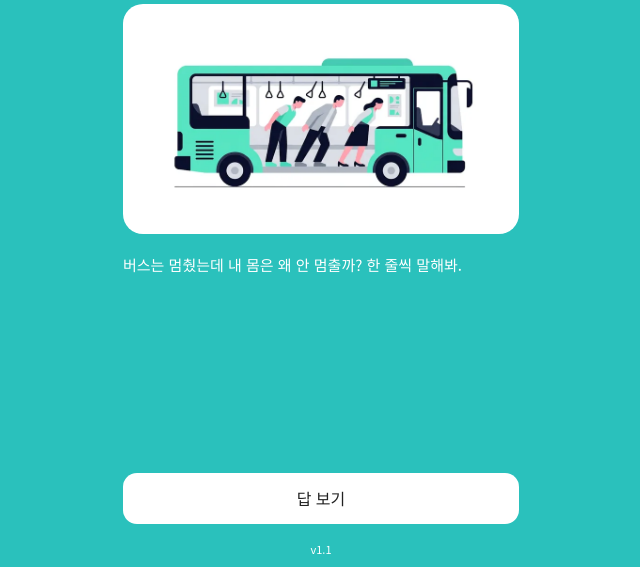
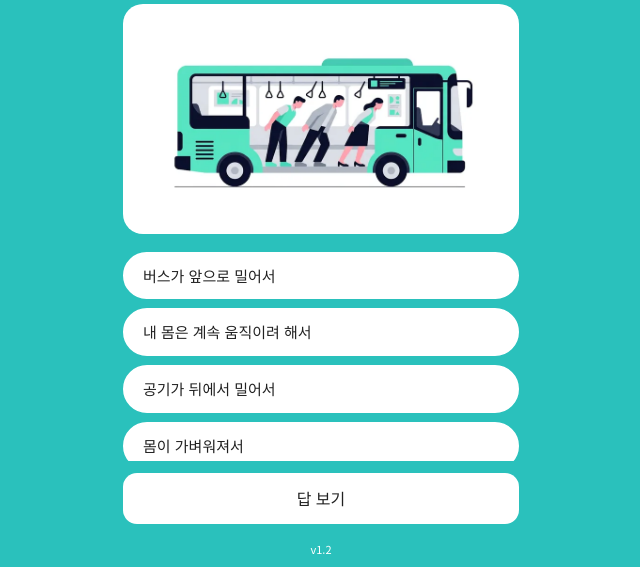
Before and after one commit to vronana/science-with-dad, a plain HTML site: page index.html in a window 1280 px wide. Shown: the part 233-800 px from the top of the page, without its empty margins (319-959 px from the left). Drawn offline with Linux system fonts and the light colour scheme.

Commit message:
4지선다 객관식 추가 (20장), v1.2
Co-Authored-By: Claude Sonnet 5.5 <noreply@anthropic.com>
Claude-Session: https://claude.ai/code/session_014s1U1eBE3ztGekKkRy366X

```diff
--- a/index.html
+++ b/index.html
@@ -26,7 +26,13 @@ body.a .count{color:var(--ink)}
 .q{font-size:clamp(26px,8vw,34px);line-height:1.4;color:var(--white);margin:0 0 18px;word-break:keep-all}
 .art{background:var(--white);border-radius:20px;padding:10px;margin:0 0 18px}
 .art img{display:block;width:100%;height:auto;border-radius:12px}
-.guess{font-size:15px;line-height:1.7;color:var(--white);margin:0}
+.opts{display:flex;flex-direction:column;gap:9px;margin:0 0 12px}
+.opt{font:inherit;font-size:15px;line-height:1.45;text-align:left;word-break:keep-all;background:var(--white);color:var(--ink);border:2px solid var(--white);border-radius:99px;padding:11px 18px;cursor:pointer}
+.opt:focus-visible{outline:3px solid var(--ink);outline-offset:2px}
+.opts.done .opt{cursor:default;opacity:.55}
+.opts.done .opt.ok{opacity:1;color:var(--mint);font-weight:500}
+.opts.done .opt.no{opacity:1;background:transparent;color:var(--white);text-decoration:line-through}
+.fb{font-size:15px;line-height:1.6;color:var(--white);margin:0}
 .label{font-size:13px;margin:0 0 6px}
 .word{line-height:1.1;margin:0 0 18px 28px;color:var(--mint);white-space:nowrap;text-shadow:-9px 0 0 rgba(42,193,188,.55),-18px 0 0 rgba(42,193,188,.28),-27px 0 0 rgba(42,193,188,.12)}
 @keyframes trail{from{text-shadow:0 0 0 rgba(42,193,188,0),0 0 0 rgba(42,193,188,0),0 0 0 rgba(42,193,188,0)}}
@@ -58,7 +64,7 @@ body.a .ver{color:var(--ink)}
   <div class="ver" id="ver"></div>
 </div>
 <script>
-var VERSION = 'v1.1';
+var VERSION = 'v1.2';
 var ART_COUNT = 13;
 var CARDS = [
  {t:'힘과 운동', q:'달리던 버스가 갑자기 멈추면, 몸은 왜 앞으로 쏠릴까?', g:'버스는 멈췄는데 내 몸은 왜 안 멈출까? 한 줄씩 말해봐.', w:'관성', e:'움직이던 건 계속 움직이려 하고, 멈춰 있던 건 계속 멈춰 있으려 해. 버스가 멈춰도 내 몸은 아직 달리던 중이야.', x:'종이 밑에 동전을 놓고 종이를 휙 빼봐.'},
@@ -82,21 +88,46 @@ var CARDS = [
  {t:'전기', q:'겨울에 문고리를 잡으면 왜 찌릿할까?', g:'전기가 어디서 생긴 걸까?', w:'정전기', e:'물체끼리 문지르면 전자가 한쪽으로 옮겨가서 전기가 쌓여. 그 전기가 문고리 같은 금속에 닿는 순간 한꺼번에 흘러서 찌릿한 거야.', x:'풍선을 머리카락에 문지른 뒤 작은 종이 조각 가까이에 가져가 봐.'},
  {t:'우주', q:'달은 왜 보름달, 반달, 초승달로 모양이 바뀔까?', g:'달이 실제로 깎이는 걸까, 아니면 다른 이유가 있을까?', w:'달의 위상', e:'달은 늘 반쪽이 햇빛을 받아 밝아. 달이 지구 주위를 도는 동안 우리가 밝은 쪽을 보는 각도가 달라져서 모양이 바뀌어 보여.', x:'어두운 방에서 손전등을 켜고, 공을 들고 내 주위를 한 바퀴 돌며 밝은 부분을 관찰해 봐.'}
 ];
+var OPTS = [
+ [['버스가 앞으로 밀어서','내 몸은 계속 움직이려 해서','공기가 뒤에서 밀어서','몸이 가벼워져서'],1],
+ [['무거운 공이 먼저','가벼운 공이 먼저','거의 동시에','매번 달라서 알 수 없다'],2],
+ [['벽이 가만히 있어서','의자 바퀴가 미끄러워서','벽도 나를 똑같이 밀어서','내가 벽보다 가벼워서'],2],
+ [['공이 더 가벼워져서','멈추는 시간이 길어져서','공의 속도가 느려져서','손이 더 단단해져서'],1],
+ [['입김이 불이 붙어서','입김 속 먼지가 하얘서','입김이 얼음 덩어리라서','수증기가 작은 물방울로 변해서'],3],
+ [['얼음이 물보다 차가워서','얼음 속에 공기가 가득해서','얼음이 물보다 밀도가 작아서','물이 얼음을 밀어 올려서'],2],
+ [['사과가 햇빛에 타서','사과 속 물이 말라서','사과가 공기 중 산소와 만나서','사과가 차가워져서'],2],
+ [['소금이 열을 내서','소금이 얼음을 뜨겁게 데워서','소금물은 0℃보다 낮아야 얼어서','소금이 얼음을 빨아들여서'],2],
+ [['물감을 섞어서','금속마다 내는 불꽃 색이 달라서','불을 세게 붙여서','연기가 색을 입혀서'],1],
+ [['밥이 설탕으로 변해서','침 속 효소가 녹말을 당으로 바꿔서','씹는 힘이 열을 내서','침이 단맛이라서'],1],
+ [['소금이 물을 마셔서','배추가 열을 받아서','배추 속 물이 농도 높은 쪽(소금)으로 빠져나가서','배추가 소금을 녹여서'],2],
+ [['몸이 지쳐서 소리가 나서','근육이 더 많은 산소와 영양분을 써서','폐가 작아져서','피가 차가워져서'],1],
+ [['흙에서 밥을 얻어서','햇빛·물·이산화탄소로 직접 양분을 만들어서','밤에 몰래 먹어서','공기 중 영양분을 그대로 마셔서'],1],
+ [['모래가 바닷물보다 햇빛을 더 받아서','바닷물이 빛을 반사해서','바닷물이 증발하며 다 식어서','물은 같은 열에도 온도가 덜 올라서(비열이 커서)'],3],
+ [['구름이 땅의 열을 가둬 덜 식게 해서','구름이 달빛을 모아서','구름이 따뜻한 비를 내려서','구름 속에 불씨가 있어서'],0],
+ [['땅이 판처럼 여러 조각으로 움직이고 그 경계가 모여서','땅 속에 큰 동굴이 있는 곳에서만','사람이 많이 사는 곳에서만','달의 힘이 센 곳에서만'],0],
+ [['처음에 가장 힘이 세서','처음 높이에서 얻은 에너지로 다음 언덕을 넘어서','높을수록 바람이 약해서','레일이 길어서'],1],
+ [['손이 열을 만드는 피를 모아서','추위가 손을 데워서','마찰로 움직임 에너지가 열로 바뀌어서','공기가 손을 눌러서'],2],
+ [['문고리에 불이 나서','문고리가 얼어서','문고리가 자석이라서','몸에 쌓인 전기가 한꺼번에 흘러서'],3],
+ [['지구 그림자가 달을 가려서','달이 스스로 모양을 바꿔서','구름이 달을 가려서','우리가 보는 달의 햇빛 받는 면이 달라져서'],3]
+];
 var KEY='sciWithDadPos';
-var idx=0, phase='q';
+var idx=0, phase='q', picked=null;
 try{var s=JSON.parse(localStorage.getItem(KEY));if(s&&s.i>=0&&s.i<CARDS.length){idx=s.i;phase=s.p==='a'?'a':'q';}}catch(e){}
 function save(){try{localStorage.setItem(KEY,JSON.stringify({i:idx,p:phase}));}catch(e){}}
 function esc(t){return String(t).replace(/[&<>"]/g,function(c){return {'&':'&amp;','<':'&lt;','>':'&gt;','"':'&quot;'}[c];});}
 function render(){
   var c=CARDS[idx];
   document.body.className=phase;
+  picked=null;
   document.getElementById('topic').textContent=c.t;
   document.getElementById('count').textContent=(idx+1)+' / '+CARDS.length;
   document.getElementById('ver').textContent=VERSION;
   var m=document.getElementById('main');
   if(phase==='q'){
     var art=idx<ART_COUNT?'<div class="art"><img src="art/card'+('0'+(idx+1)).slice(-2)+'.webp" alt="" width="800"></div>':'';
-    m.innerHTML='<p class="q big">'+esc(c.q)+'</p>'+art+'<p class="guess">'+esc(c.g)+'</p>';
+    var o=OPTS[idx][0],h='';
+    for(var k=0;k<o.length;k++)h+='<button class="opt" data-k="'+k+'">'+esc(o[k])+'</button>';
+    m.innerHTML='<p class="q big">'+esc(c.q)+'</p>'+art+'<div class="opts" id="opts">'+h+'</div><p class="fb" id="fb"></p>';
     document.getElementById('next').textContent='답 보기';
   }else{
     m.innerHTML='<p class="label">오늘 잡을 개념</p><p class="word big" id="word">'+esc(c.w)+'</p><p class="explain">'+esc(c.e)+'</p><div class="exp"><span class="pill">미니 실험</span><p>'+esc(c.x)+'</p></div>';
@@ -110,6 +141,21 @@ function render(){
   m.scrollTop=0;
   save();
 }
+function pick(k){
+  if(picked!==null)return;
+  picked=k;
+  var ans=OPTS[idx][1],box=document.getElementById('opts'),bs=box.children;
+  box.className='opts done';
+  for(var i=0;i<bs.length;i++){
+    if(i===ans){bs[i].classList.add('ok');bs[i].textContent='\u2713 '+bs[i].textContent;}
+    else if(i===k){bs[i].classList.add('no');}
+  }
+  document.getElementById('fb').textContent=(k===ans)?'맞아! 바로 그거야.':'아깝다! \u2713 표시한 게 정답이야.';
+}
+document.getElementById('main').addEventListener('click',function(e){
+  var b=e.target.closest?e.target.closest('.opt'):null;
+  if(b)pick(+b.getAttribute('data-k'));
+});
 function forward(){
   if(phase==='q'){phase='a';}
   else{idx=(idx+1)%CARDS.length;phase='q';}
```
